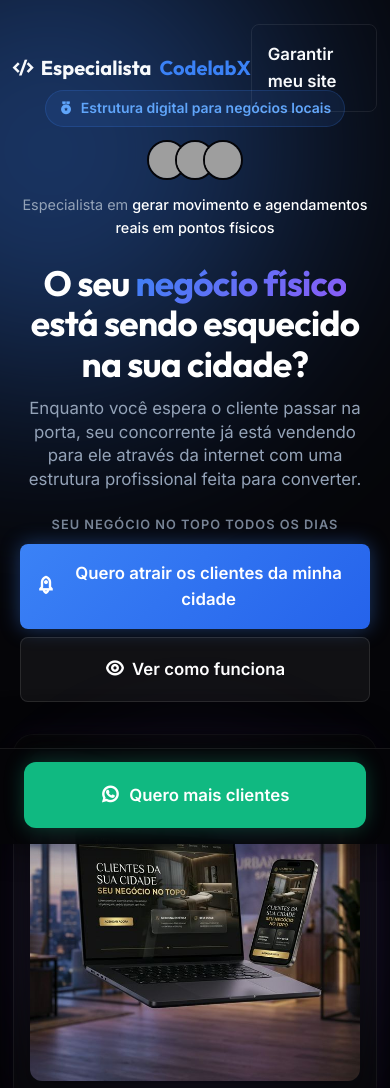
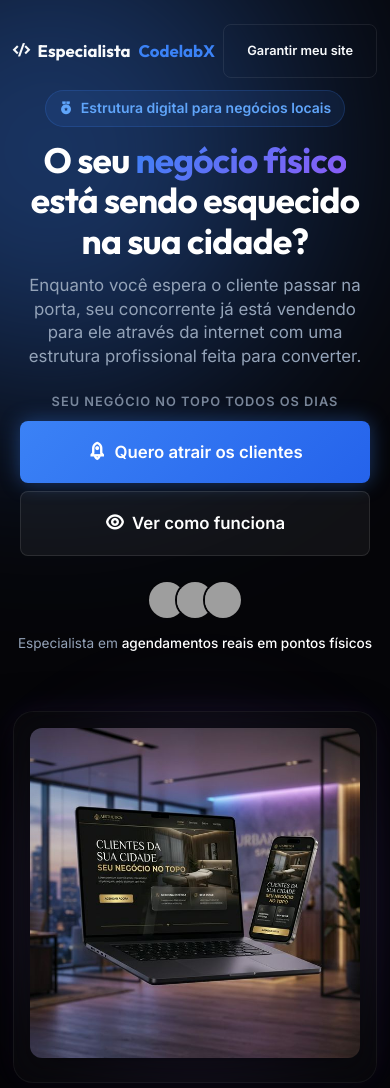
Before and after one commit to GHOST-bot-wq/CodeLabX-Auxiliar, a plain HTML site: page index.html in a window 390 px wide. Shown: the top 1088 px of the page. Drawn offline with nearby package versions, Linux system fonts and the light colour scheme; grey boxes are pictures that could not be loaded.

Commit message:
Add files via upload

```diff
--- a/index.html
+++ b/index.html
@@ -37,14 +37,6 @@
                         <div class="badge">
                             <i class="ri-medal-fill"></i> Estrutura digital para negócios locais
                         </div>
-                        <div class="hero-proof">
-                            <div class="avatars">
-                                <img src="https://i.pravatar.cc/100?img=11" alt="Cliente">
-                                <img src="https://i.pravatar.cc/100?img=12" alt="Cliente">
-                                <img src="https://i.pravatar.cc/100?img=23" alt="Cliente">
-                            </div>
-                            <p>Especialista em <strong>gerar movimento e agendamentos reais em pontos físicos</strong></p>
-                        </div>
                     </div>
                     <h1 class="hero-title">O seu <span class="text-gradient">negócio físico</span> está sendo esquecido na sua cidade?</h1>
                     <p class="hero-subtitle">Enquanto você espera o cliente passar na porta, seu concorrente já está vendendo para ele através da internet com uma estrutura profissional feita para converter.</p>
@@ -54,8 +46,17 @@
                     <div class="hero-cta-wrapper">
                         <span class="hero-psychology">Seu negócio no topo todos os dias</span>
                         <div class="hero-buttons">
-                            <a href="#offer" class="btn btn-primary"><i class="ri-rocket-2-line"></i> Quero atrair os clientes da minha cidade</a>
+                            <a href="#offer" class="btn btn-primary"><i class="ri-rocket-2-line"></i> Quero atrair os clientes</a>
                             <a href="#portfolio" class="btn btn-secondary"><i class="ri-eye-line"></i> Ver como funciona</a>
+                        </div>
+
+                        <div class="hero-proof mt-1">
+                            <div class="avatars">
+                                <img src="https://i.pravatar.cc/100?img=11" alt="Cliente">
+                                <img src="https://i.pravatar.cc/100?img=12" alt="Cliente">
+                                <img src="https://i.pravatar.cc/100?img=23" alt="Cliente">
+                            </div>
+                            <p style="font-size: 0.85rem;">Especialista em <strong>agendamentos reais em pontos físicos</strong></p>
                         </div>
                     </div>
                 </div>
@@ -378,10 +379,6 @@
 
 
 
-    <!-- Sticky CTA Mobile -->
-    <div class="mobile-sticky-cta mobile-only">
-        <a href="#offer" class="btn btn-whatsapp btn-max"><i class="ri-whatsapp-line"></i> Quero mais clientes</a>
-    </div>
 
     <script src="script.js"></script>
 </body>
--- a/style.css
+++ b/style.css
@@ -1230,6 +1230,12 @@ footer p { color: var(--text-muted); font-size: 0.9rem; }
 }
 
 @media (max-width: 768px) {
+    .header-container { align-items: center; justify-content: space-between; gap: 0.5rem; }
+    .logo { font-size: 1.05rem; }
+    .header .btn-sm { white-space: nowrap; padding: 0.5rem 0.8rem; font-size: 0.8rem; }
+
+    .hero { padding: 120px 0 60px; }
+    .hero-container { gap: 2rem; }
     .hero-buttons { flex-direction: column; }
     .grid-2, .grid-3 { grid-template-columns: 1fr; }
     .hero-title { font-size: 2.2rem; }
@@ -1237,6 +1243,7 @@ footer p { color: var(--text-muted); font-size: 0.9rem; }
     .fb-1, .fb-2, .fb-3, .fb-4 { display: none; }
     .timeline::before { left: 24px; }
     .timeline-number { width: 50px; height: 50px; font-size: 1.2rem; }
+    .section-padding { padding: 50px 0; }
 }
 
 /* ===========================================
```
